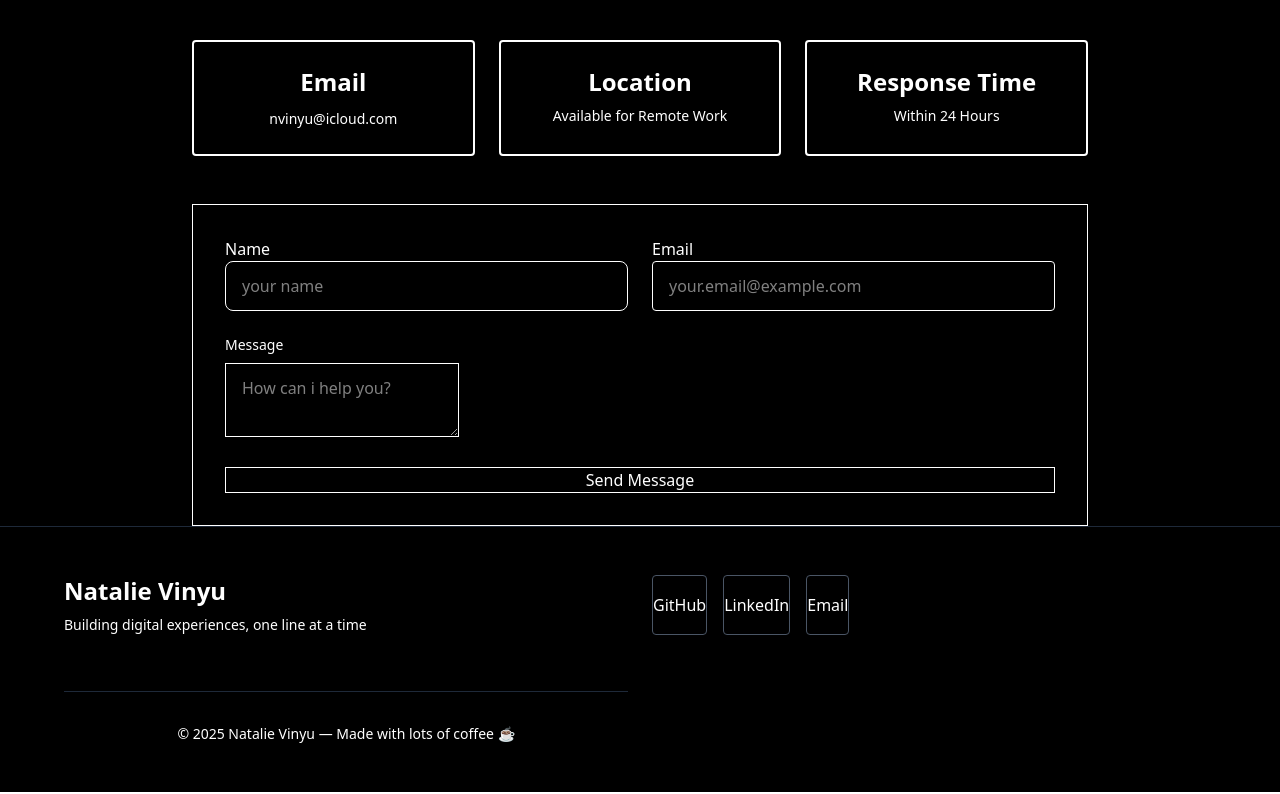
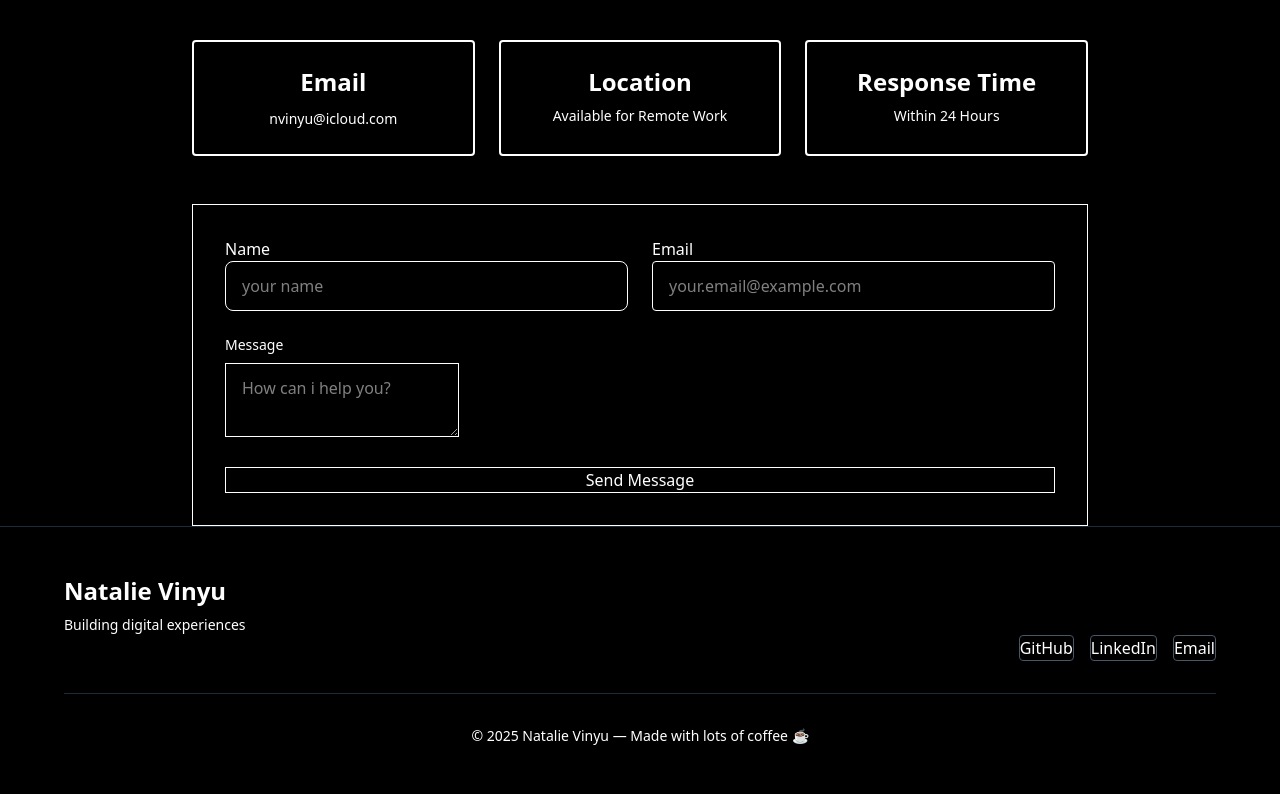
Before and after one commit to NatalieVinyu/natalie-vinyu-website, a React (Vite) app: page / in a window 1280 px wide. Shown: the part 2660-3454 px from the top of the page. Built offline with nearby package versions, Linux system fonts and the light colour scheme.

Commit message:
update footer

```diff
--- a/src/Components/footer.jsx
+++ b/src/Components/footer.jsx
@@ -3,19 +3,15 @@ import React from 'react';
 export default function Footer() {
   return (
    <footer className="py-12 px-6 border-t border-gray-800 overflow-hidden bg-black text-white">
-      <div className=""></div>
 
     <div className="max-w-6xl mx-auto relative">
-    <div className="grid md:grid-cols-2 justify-between gap-6">
-
-      {/* Name + Tagline */}
-      <div className="">
+      <div className='flex-flex-col'>
+        <div className="text-center md:text-left">
           <h3 className="text-2xl font-bold mb-2">Natalie Vinyu</h3>
-        <p className="text-sm">Building digital experiences, one line at a time</p>
+          <p className='text-sm'>Building digital experiences</p>
         </div>
 
-      {/* Socials */}
-      <div className="flex gap-4">
+        <div className="flex justify-center md:justify-end gap-4">
           <a
             href="https://github.com/NatalieVinyu"
             target="_blank"
@@ -41,15 +37,17 @@ export default function Footer() {
             Email
           </a>
         </div>
+      </div>
+
+
 
         {/* Copyright */}
         <div className='mt-8 pt-8 border-t border-gray-800 text-center w-full'>
-        <p className='text-sm flex items-center justify-center gap-2'>
+          <p className='text-sm'>
             © {new Date().getFullYear()} Natalie Vinyu — Made with lots of coffee ☕
           </p>
         </div>
 
-    </div>
       </div>
 </footer>
 
```
Lines whose indentation alone changed are shown as unchanged.
